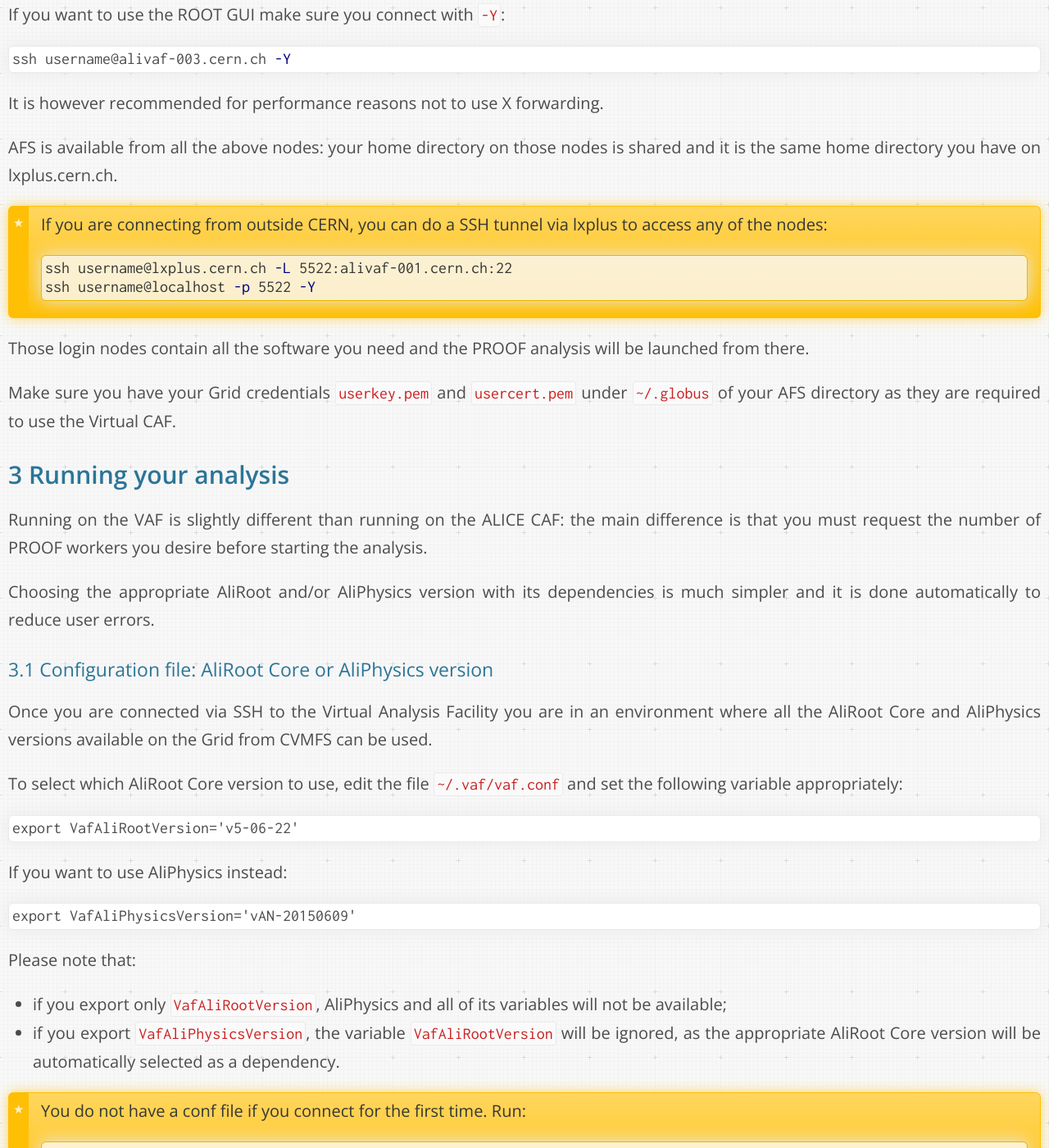
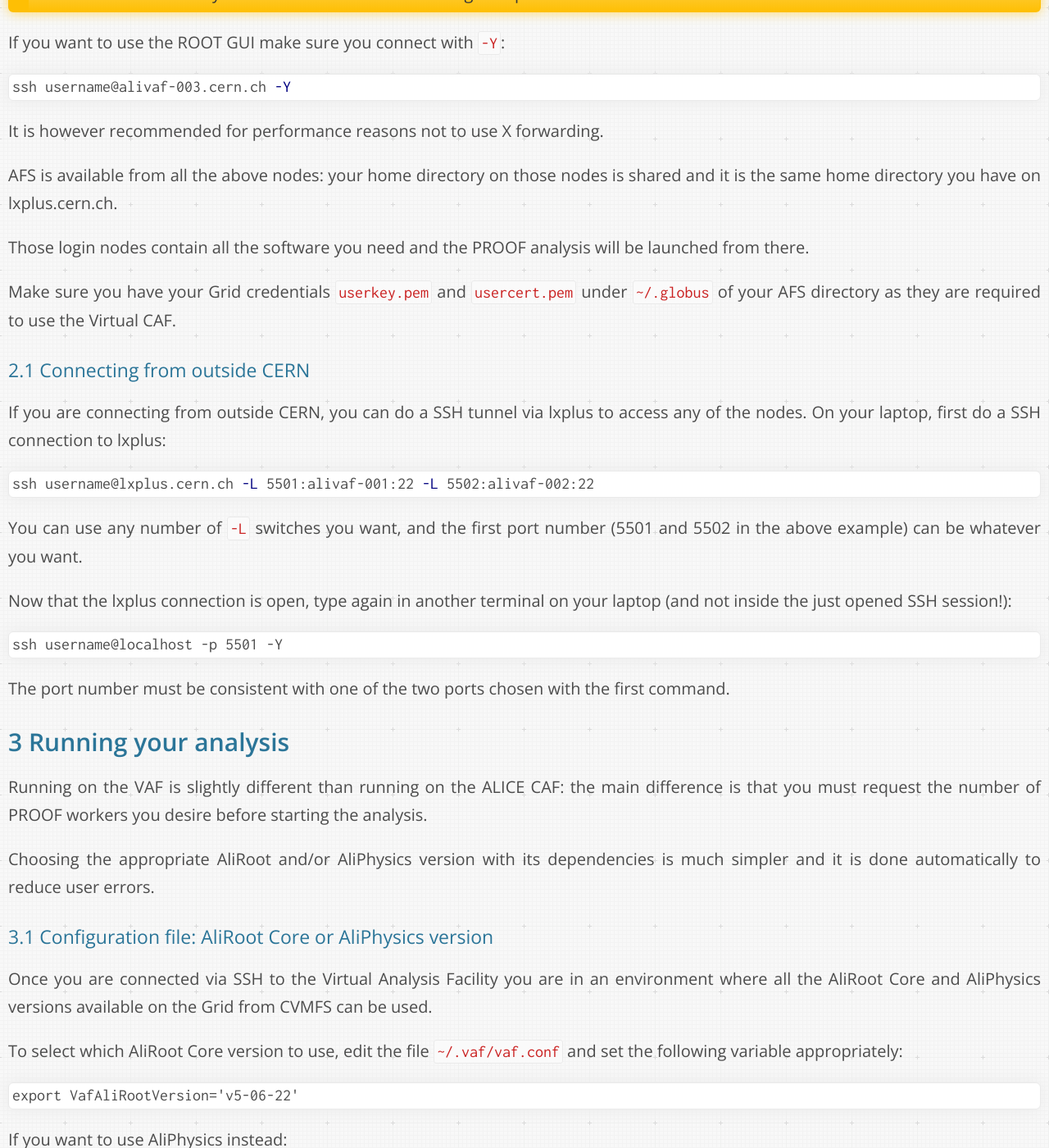
Before and after one commit to dberzano/dberzano.github.io, a Jekyll site: the page built from alice/vcaf/usersguide/index.md, in a window 1280 px wide and 1400 px high, scrolled down 1591 px. Shown: the whole window at 82% size. Built offline with Jekyll 4.4.1, drawn with Linux system fonts in a browser that asks for light colours; Markdown is read by kramdown in place of the engine named in the settings; some of the changed text lies outside the part shown.

Commit message:
VCAF: improved SSH tunnel doc

````diff
--- a/alice/vcaf/usersguide/index.md
+++ b/alice/vcaf/usersguide/index.md
@@ -45,19 +45,34 @@
 AFS is available from all the above nodes: your home directory on those nodes is
 shared and it is the same home directory you have on **lxplus.cern.ch**.
 
-> If you are connecting from outside CERN, you can do a SSH tunnel via lxplus to
-> access any of the nodes:
->
-> ```bash
-> ssh username@lxplus.cern.ch -L 5522:alivaf-001.cern.ch:22
-> ssh username@localhost -p 5522 -Y
-> ```
-
 Those login nodes contain all the software you need and the PROOF analysis will
 be launched from there.
 
 Make sure you have your Grid credentials `userkey.pem` and `usercert.pem` under
 `~/.globus` of your AFS directory as they are required to use the Virtual CAF.
+
+
+### Connecting from outside CERN
+
+If you are connecting from outside CERN, you can do a SSH tunnel via lxplus to
+access any of the nodes. On your laptop, first do a SSH connection to lxplus:
+
+```bash
+ssh username@lxplus.cern.ch -L 5501:alivaf-001:22 -L 5502:alivaf-002:22
+```
+
+You can use any number of `-L` switches you want, and the first port number
+(5501 and 5502 in the above example) can be whatever you want.
+
+Now that the lxplus connection is open, type again in another terminal on your
+laptop (and **not** inside the just opened SSH session!):
+
+```
+ssh username@localhost -p 5501 -Y
+```
+
+The port number must be consistent with one of the two ports chosen with the
+first command.
 
 
 Running your analysis
````
